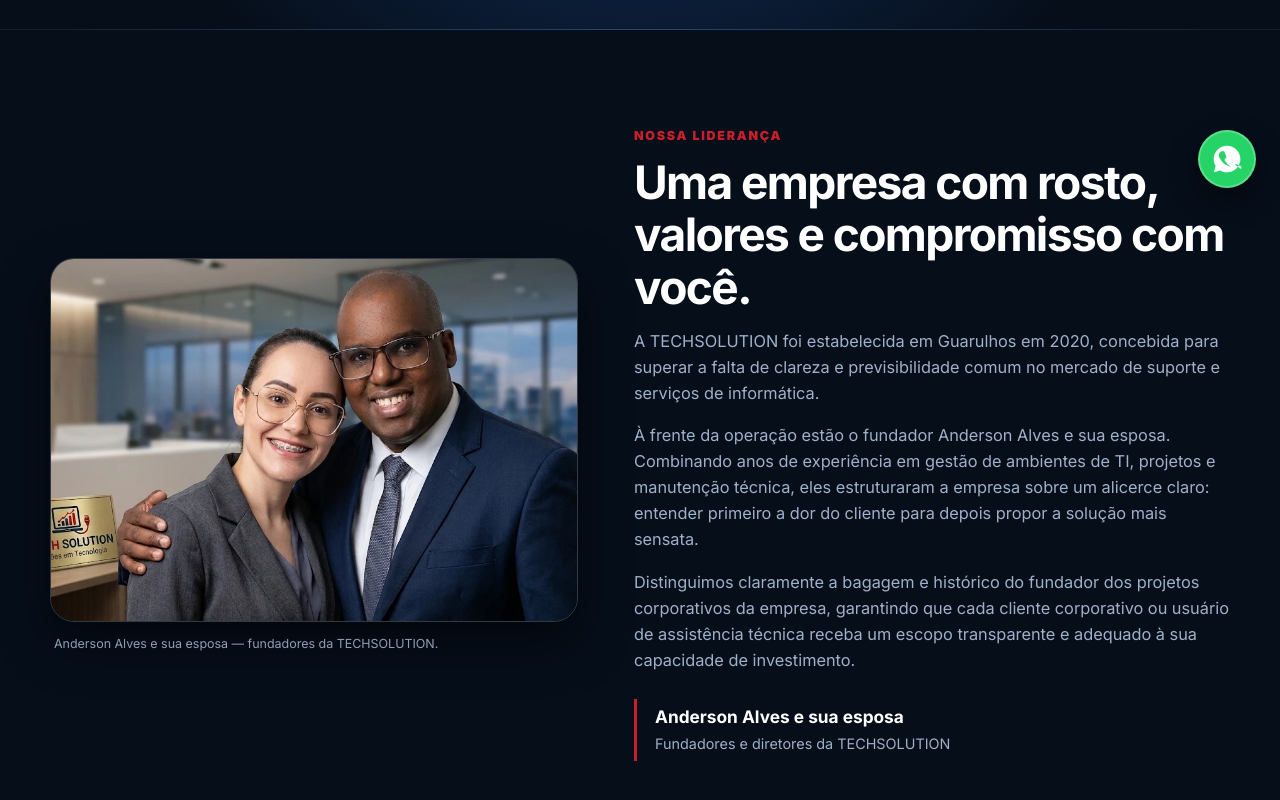
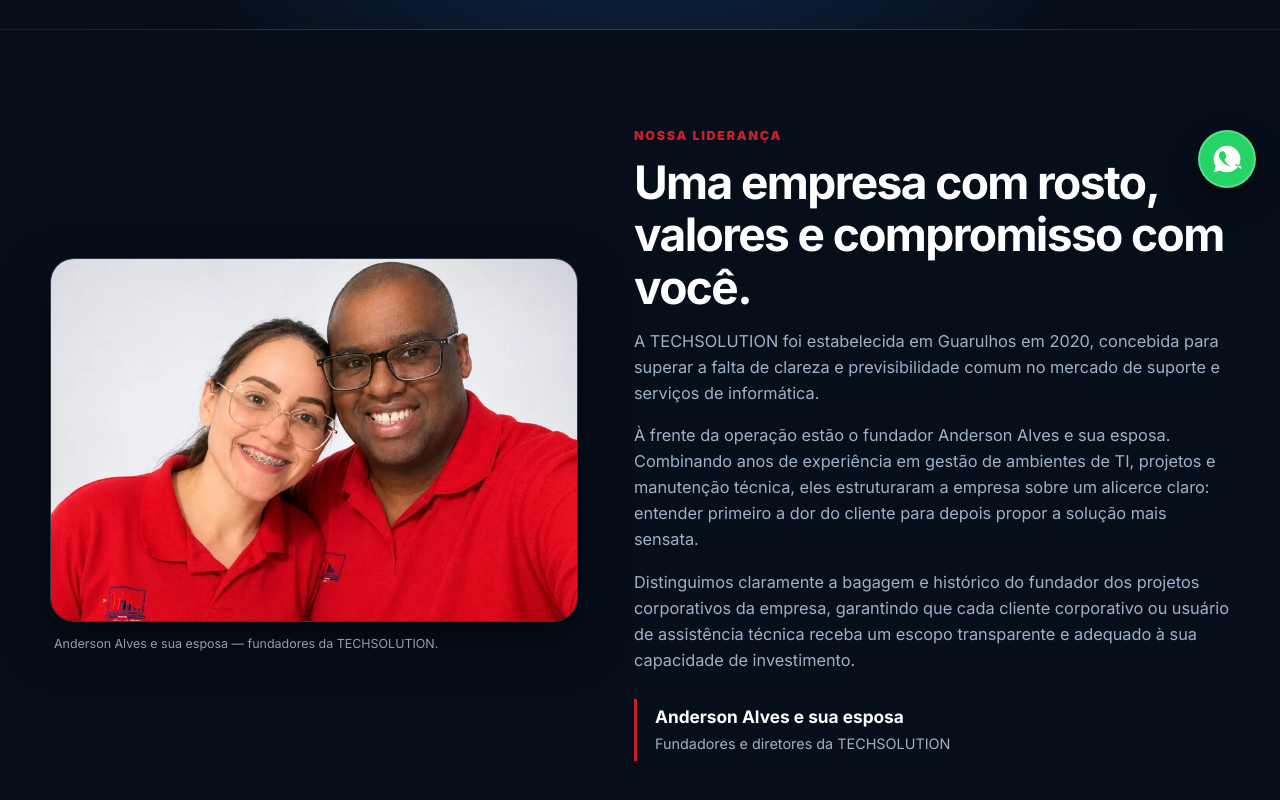
Before and after one commit to techsolutiongru/techsolution-site_new, a plain HTML site: page techsolution_site_v1/sobre.html in a window 1280 px wide. Shown: the part 588-1388 px from the top of the page. Drawn offline with Linux system fonts and the light colour scheme.

Commit message:
feat: atualiza foto dos fundadores no Quem Somos e Inicio

```diff
--- a/techsolution_site_v1/sobre.html
+++ b/techsolution_site_v1/sobre.html
@@ -16,7 +16,7 @@
   <meta property="og:url" content="https://techsolution.com.br/sobre.html">
   <meta property="og:title" content="Quem Somos | TECHSOLUTION">
   <meta property="og:description" content="Valores, trajetória e compromisso dos fundadores da TECHSOLUTION em Guarulhos.">
-  <meta property="og:image" content="https://techsolution.com.br/assets/fundadores-profissional.png">
+  <meta property="og:image" content="https://techsolution.com.br/assets/fundadores-quem-somos.jpg">
 
   <!-- Favicons -->
   <link rel="icon" type="image/png" href="assets/logo-simbolo.png">
@@ -79,8 +79,8 @@
     <div class="container about-grid">
       <div class="founder-photo">
           <picture>
-            <source srcset="assets/fundadores-profissional.webp" type="image/webp">
-            <img src="assets/fundadores-profissional.jpg" alt="Fotografia dos fundadores da TECHSOLUTION, Anderson Alves e sua esposa" loading="lazy" width="800" height="550">
+            <source srcset="assets/fundadores-quem-somos.webp" type="image/webp">
+            <img src="assets/fundadores-quem-somos.jpg" alt="Fotografia dos fundadores da TECHSOLUTION, Anderson Alves e sua esposa" loading="lazy" width="800" height="550">
           </picture>
           <p class="photo-note">Anderson Alves e sua esposa — fundadores da TECHSOLUTION.</p>
         </div>
```
Also changed, not shown: techsolution_site_v1/index.html (+2 -2 lines), techsolution_site_v1/assets/fundadores-quem-somos.jpg (added), techsolution_site_v1/assets/fundadores-quem-somos.webp (added).
